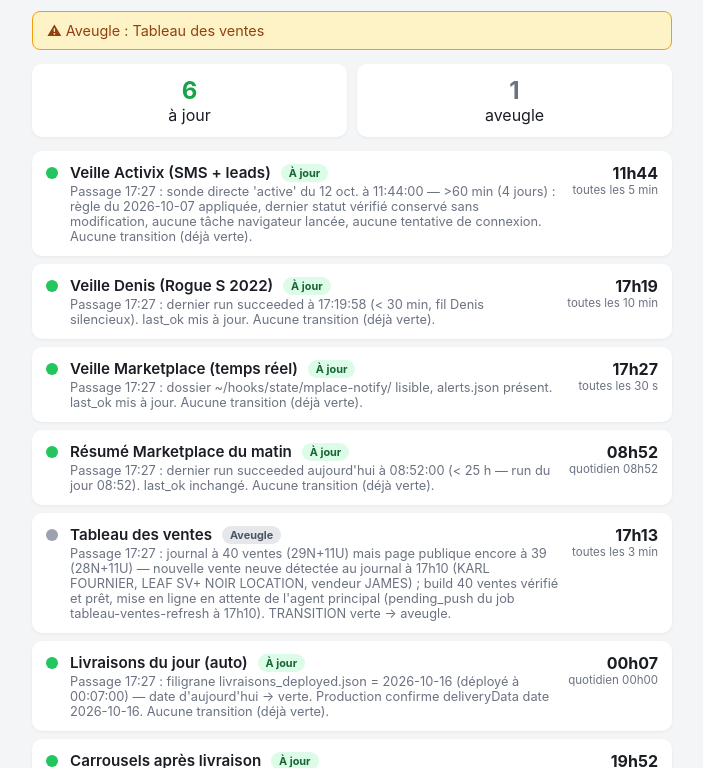
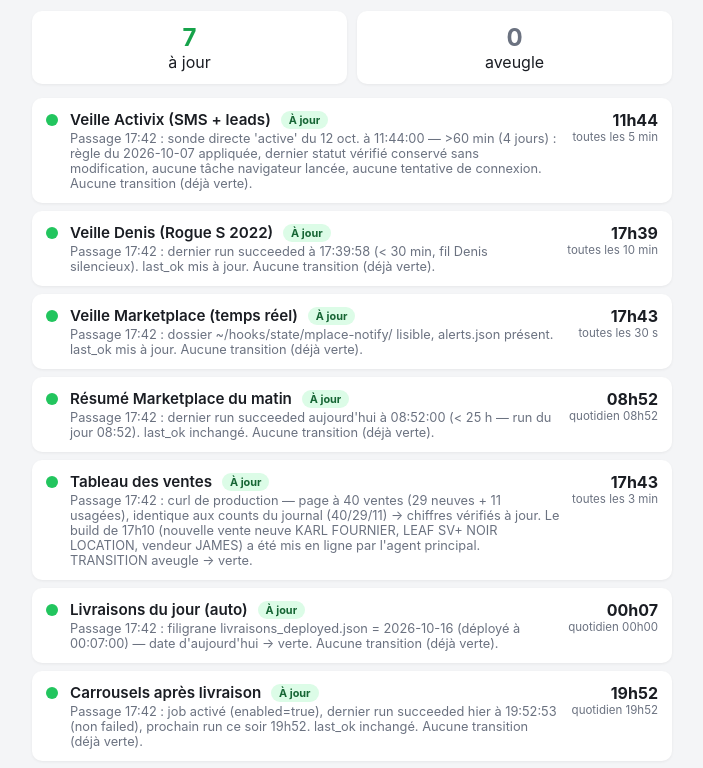
Before and after one commit to joeycarpentier-tech/etat-veilles-brossard, a plain HTML site: page index.html in a window 1280 px wide. Shown: the part 89-857 px from the top of the page, without its empty margins (288-991 px from the left). Drawn offline with Linux system fonts and the light colour scheme.

Commit message:
tableau des ventes de nouveau à jour — 7/7 vertes

```diff
--- a/index.html
+++ b/index.html
@@ -32,18 +32,18 @@
 <body>
 <div class="wrap">
   <h1>État des veilles</h1>
-  <div class="upd">Statuts mis à jour à 17:27:40 · vérifiés automatiquement toutes les 15 min · la page se recharge toute seule toutes les 5 min</div>
-  <div class="alert">⚠ Aveugle : Tableau des ventes</div>
+  <div class="upd">Statuts mis à jour à 17:43:00 · vérifiés automatiquement toutes les 15 min · la page se recharge toute seule toutes les 5 min</div>
+
   <div class="summary">
-    <div class="card"><strong style="color:#16a34a">6</strong>à jour</div>
-    <div class="card"><strong style="color:#6b7280">1</strong>aveugle</div>
+    <div class="card"><strong style="color:#16a34a">7</strong>à jour</div>
+    <div class="card"><strong style="color:#6b7280">0</strong>aveugle</div>
   </div>
 
       <div class="row">
         <span class="dot" style="background:#22c55e"></span>
         <div class="main">
           <div class="name">Veille Activix (SMS + leads) <span class="badge b-green">À jour</span></div>
-          <div class="detail">Passage 17:27 : sonde directe &#x27;active&#x27; du 12 oct. à 11:44:00 — &gt;60 min (4 jours) : règle du 2026-10-07 appliquée, dernier statut vérifié conservé sans modification, aucune tâche navigateur lancée, aucune tentative de connexion. Aucune transition (déjà verte).</div>
+          <div class="detail">Passage 17:42 : sonde directe &#x27;active&#x27; du 12 oct. à 11:44:00 — &gt;60 min (4 jours) : règle du 2026-10-07 appliquée, dernier statut vérifié conservé sans modification, aucune tâche navigateur lancée, aucune tentative de connexion. Aucune transition (déjà verte).</div>
         </div>
         <div class="side">
           <div class="time">11h44</div>
@@ -54,10 +54,10 @@
         <span class="dot" style="background:#22c55e"></span>
         <div class="main">
           <div class="name">Veille Denis (Rogue S 2022) <span class="badge b-green">À jour</span></div>
-          <div class="detail">Passage 17:27 : dernier run succeeded à 17:19:58 (&lt; 30 min, fil Denis silencieux). last_ok mis à jour. Aucune transition (déjà verte).</div>
+          <div class="detail">Passage 17:42 : dernier run succeeded à 17:39:58 (&lt; 30 min, fil Denis silencieux). last_ok mis à jour. Aucune transition (déjà verte).</div>
         </div>
         <div class="side">
-          <div class="time">17h19</div>
+          <div class="time">17h39</div>
           <div class="freq">toutes les 10 min</div>
         </div>
       </div>
@@ -65,10 +65,10 @@
         <span class="dot" style="background:#22c55e"></span>
         <div class="main">
           <div class="name">Veille Marketplace (temps réel) <span class="badge b-green">À jour</span></div>
-          <div class="detail">Passage 17:27 : dossier ~/hooks/state/mplace-notify/ lisible, alerts.json présent. last_ok mis à jour. Aucune transition (déjà verte).</div>
+          <div class="detail">Passage 17:42 : dossier ~/hooks/state/mplace-notify/ lisible, alerts.json présent. last_ok mis à jour. Aucune transition (déjà verte).</div>
         </div>
         <div class="side">
-          <div class="time">17h27</div>
+          <div class="time">17h43</div>
           <div class="freq">toutes les 30 s</div>
         </div>
       </div>
@@ -76,7 +76,7 @@
         <span class="dot" style="background:#22c55e"></span>
         <div class="main">
           <div class="name">Résumé Marketplace du matin <span class="badge b-green">À jour</span></div>
-          <div class="detail">Passage 17:27 : dernier run succeeded aujourd&#x27;hui à 08:52:00 (&lt; 25 h — run du jour 08:52). last_ok inchangé. Aucune transition (déjà verte).</div>
+          <div class="detail">Passage 17:42 : dernier run succeeded aujourd&#x27;hui à 08:52:00 (&lt; 25 h — run du jour 08:52). last_ok inchangé. Aucune transition (déjà verte).</div>
         </div>
         <div class="side">
           <div class="time">08h52</div>
@@ -84,13 +84,13 @@
         </div>
       </div>
       <div class="row">
-        <span class="dot" style="background:#9ca3af"></span>
+        <span class="dot" style="background:#22c55e"></span>
         <div class="main">
-          <div class="name">Tableau des ventes <span class="badge b-grey">Aveugle</span></div>
-          <div class="detail">Passage 17:27 : journal à 40 ventes (29N+11U) mais page publique encore à 39 (28N+11U) — nouvelle vente neuve détectée au journal à 17h10 (KARL FOURNIER, LEAF SV+ NOIR LOCATION, vendeur JAMES) ; build 40 ventes vérifié et prêt, mise en ligne en attente de l&#x27;agent principal (pending_push du job tableau-ventes-refresh à 17h10). TRANSITION verte → aveugle.</div>
+          <div class="name">Tableau des ventes <span class="badge b-green">À jour</span></div>
+          <div class="detail">Passage 17:42 : curl de production — page à 40 ventes (29 neuves + 11 usagées), identique aux counts du journal (40/29/11) → chiffres vérifiés à jour. Le build de 17h10 (nouvelle vente neuve KARL FOURNIER, LEAF SV+ NOIR LOCATION, vendeur JAMES) a été mis en ligne par l&#x27;agent principal. TRANSITION aveugle → verte.</div>
         </div>
         <div class="side">
-          <div class="time">17h13</div>
+          <div class="time">17h43</div>
           <div class="freq">toutes les 3 min</div>
         </div>
       </div>
@@ -98,7 +98,7 @@
         <span class="dot" style="background:#22c55e"></span>
         <div class="main">
           <div class="name">Livraisons du jour (auto) <span class="badge b-green">À jour</span></div>
-          <div class="detail">Passage 17:27 : filigrane livraisons_deployed.json = 2026-10-16 (déployé à 00:07:00) — date d&#x27;aujourd&#x27;hui → verte. Production confirme deliveryData date 2026-10-16. Aucune transition (déjà verte).</div>
+          <div class="detail">Passage 17:42 : filigrane livraisons_deployed.json = 2026-10-16 (déployé à 00:07:00) — date d&#x27;aujourd&#x27;hui → verte. Aucune transition (déjà verte).</div>
         </div>
         <div class="side">
           <div class="time">00h07</div>
@@ -109,7 +109,7 @@
         <span class="dot" style="background:#22c55e"></span>
         <div class="main">
           <div class="name">Carrousels après livraison <span class="badge b-green">À jour</span></div>
-          <div class="detail">Passage 17:27 : job activé (enabled=true), dernier run succeeded hier à 19:52:53 (non failed), prochain run ce soir 19h52. last_ok inchangé. Aucune transition (déjà verte).</div>
+          <div class="detail">Passage 17:42 : job activé (enabled=true), dernier run succeeded hier à 19:52:53 (non failed), prochain run ce soir 19h52. last_ok inchangé. Aucune transition (déjà verte).</div>
         </div>
         <div class="side">
           <div class="time">19h52</div>
```
